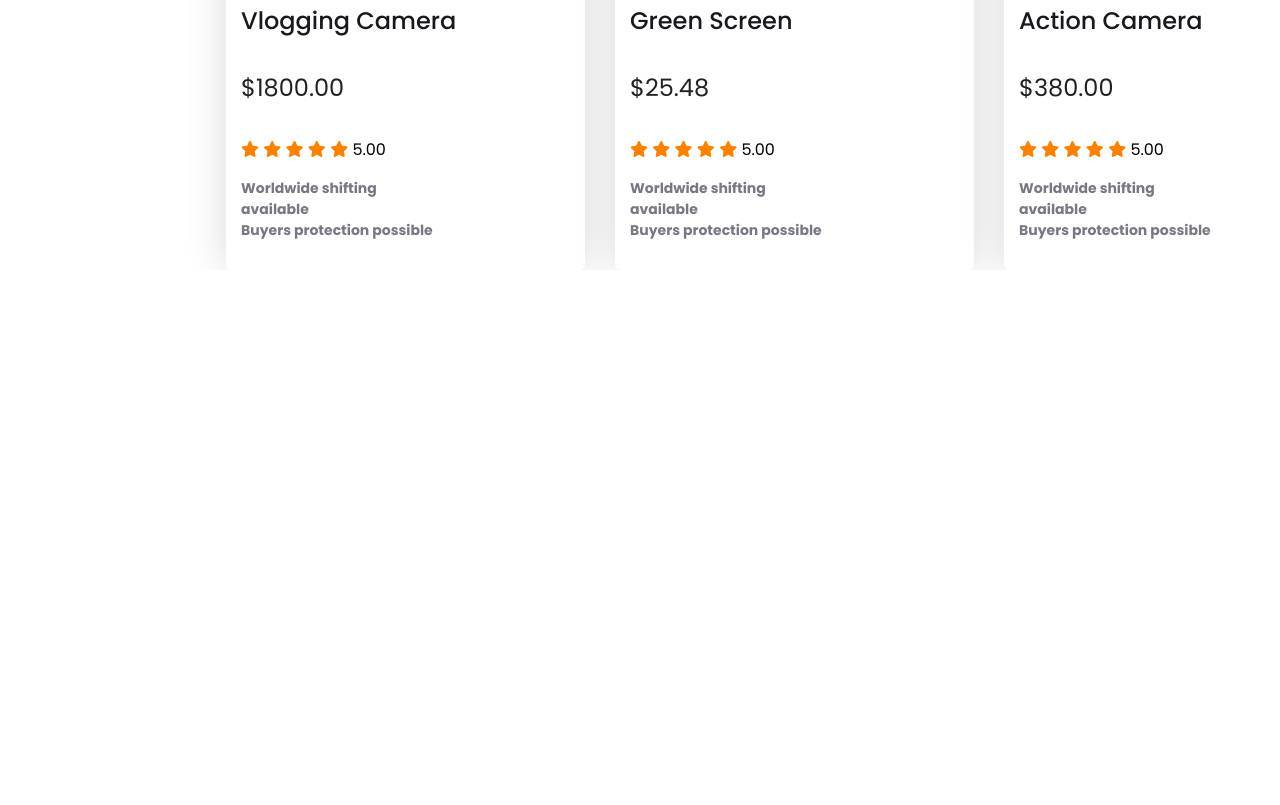
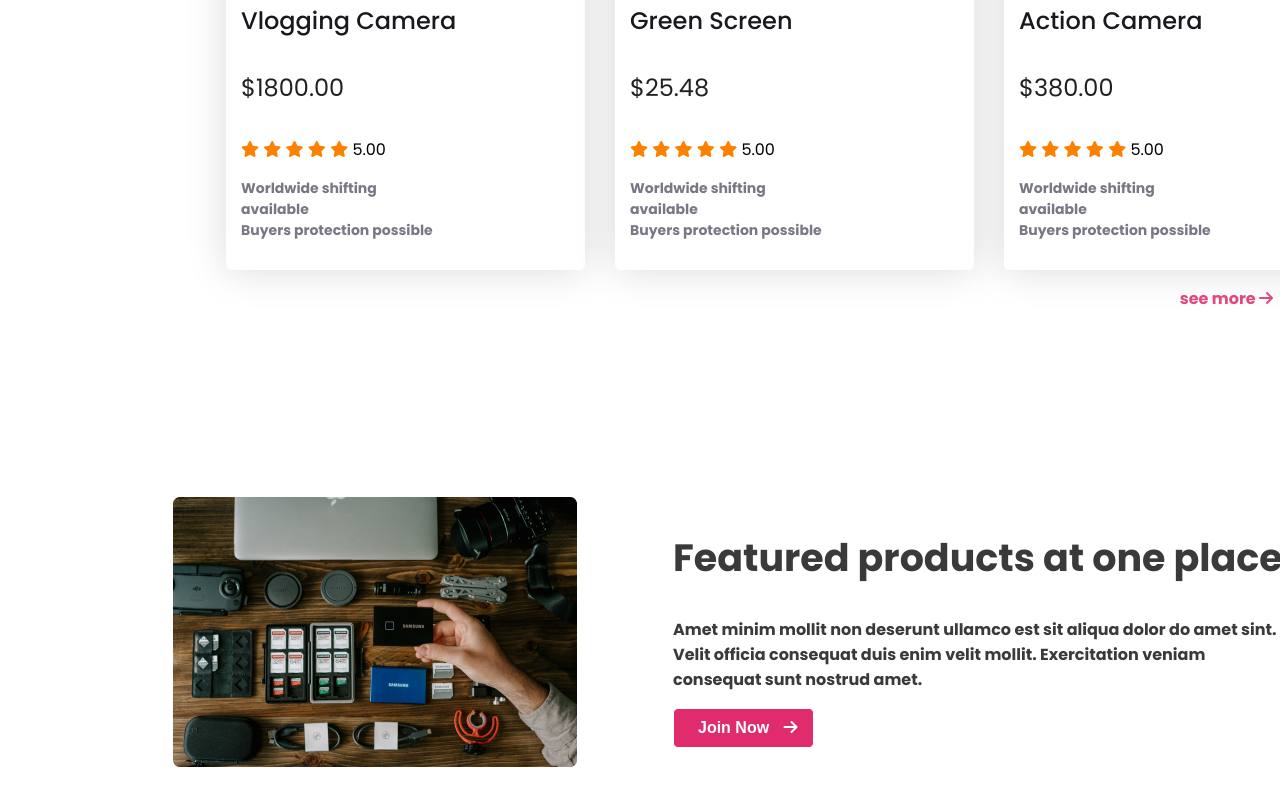
Before and after one commit to developerrahi98/influencer-gear, a plain HTML site: page index.html in a window 1280 px wide. Shown: the part 2603-3408 px from the top of the page. Before the commit the page ends 2873 px from the top, so only its background shows below. Drawn offline with Linux system fonts and the light colour scheme.

Commit message:
feature added

```diff
--- a/index.html
+++ b/index.html
@@ -276,6 +276,26 @@
                    </p>
                 </div>
             </div>
+            <p class="more">
+                see more <i class="fa-solid fa-arrow-right"></i>
+            </p>
+        </section>
+
+        <!-- Feature Section -->
+
+        <section class="feature-section">
+            <img src="images/gear.png" alt="">
+            <div class="feature-description">
+                <h2 class="section-title">
+                    Featured products at one place
+                </h2>
+                <p class="section-description">
+                    Amet minim mollit non deserunt ullamco est sit aliqua dolor do amet sint. Velit officia consequat duis enim velit mollit. Exercitation veniam consequat sunt nostrud amet.
+                </p>
+                <button class="btn-primary">
+                    Join Now <i class="fa-solid fa-arrow-right"></i>
+                </button>
+            </div>
         </section>
     </main>
 </body>
--- a/styles/style.css
+++ b/styles/style.css
@@ -115,7 +115,6 @@ body {
 ------------------------------*/
 .collections-section {
     width: 1047px;
-    height: 1662px;
     margin-left: 218px;
     margin-right: 175px;
 }
@@ -125,6 +124,13 @@ body {
     font-size: 28px;
     color: #3A3A3A;
     text-align: center;
+}
+
+.collections-section .more {
+    color: rgba(224, 44, 109, 0.87);
+    font-weight: 700;
+    font-size: 16px;
+    text-align: end;
 }
 
 .collections {
@@ -171,6 +177,28 @@ body {
     font-size: 14px;
     color: #5E6366;
 }
-.collection-ratings .fa-star{
+
+.collection-ratings .fa-star {
     color: #FB8200;
 }
+
+/*----------------------
+    Feature Styles
+------------------------*/
+.feature-section {
+    width: 1110px;
+    height: 270px;
+    margin: 186px 165px 100px;
+    display: flex;
+    gap: 96px;
+    align-items: flex-start;
+}
+
+.feature-description .section-title {
+    font-size: 38px;
+}
+
+.feature-description .btn-primary {
+    border-radius: 5px;
+    padding: 10px 15px 10px 24px;
+}
```
